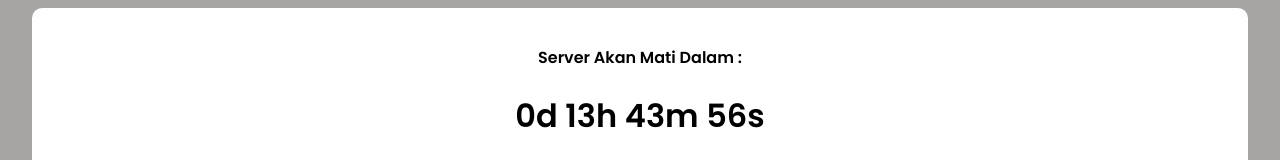
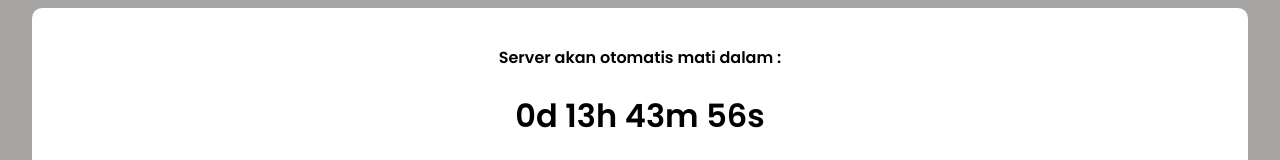
Before and after one commit to FeRy24K/jarkom, a plain HTML site: page index.html in a window 1280 px wide. Shown: the top 160 px of the page. Drawn offline with Linux system fonts and the light colour scheme.

Commit message:
Update index.html

```diff
--- a/index.html
+++ b/index.html
@@ -9,7 +9,7 @@
   </head>
   <body>
     <div class="containera-info">
-          <h4>Server Akan Mati Dalam :</h4>
+          <h4>Server akan otomatis mati dalam :</h4>
     <h1 id="demo"></h1>
     <script>
       var countDownDate = new Date("Jan 20, 2023 23:59:00").getTime();
```
